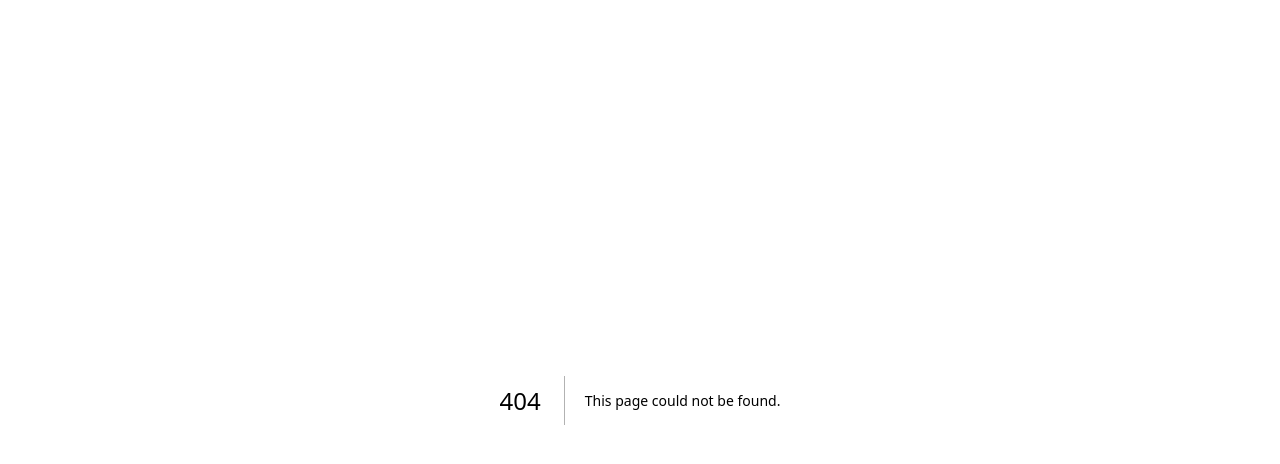
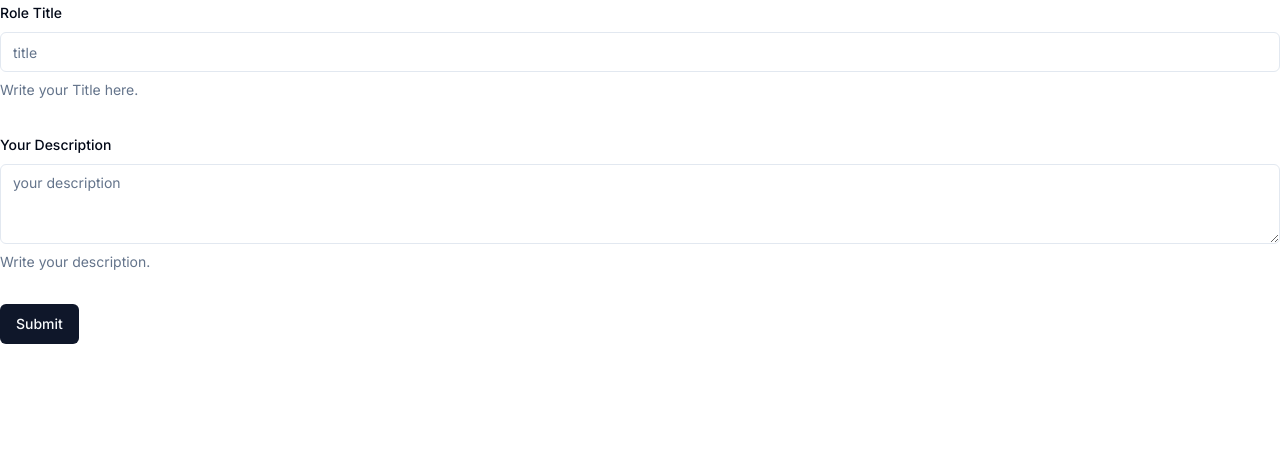
Before and after one commit to OmBharti999/creatorship, a Next.js app: page /creator in a window 1280 px wide. Before the commit this address had no page. Shown: the top 464 px of the page. Built offline with nearby package versions, Linux system fonts and the light colour scheme.

Commit message:
add creator business pages

```diff
--- /dev/null
+++ b/app/(main)/business-owner/page.tsx
@@ -0,0 +1,12 @@
+import { IdeaForm } from "@/components/shared/form";
+import React from "react";
+
+const BusinessOwner = () => {
+  return (
+    <div>
+      <IdeaForm />
+    </div>
+  );
+};
+
+export default BusinessOwner;
--- /dev/null
+++ b/app/(main)/creator/page.tsx
@@ -0,0 +1,12 @@
+import { IdeaForm } from "@/components/shared/form";
+import React from "react";
+
+const Creator = () => {
+  return (
+    <div>
+      <IdeaForm />
+    </div>
+  );
+};
+
+export default Creator;
--- a/app/page.tsx
+++ b/app/page.tsx
@@ -1,10 +1,19 @@
 import { Button } from "@/components/ui/button";
 import Image from "next/image";
+import Link from "next/link";
 
 export default function Home() {
   return (
-    <main className="flex min-h-screen flex-col items-center justify-between p-24">
-      <Button>Hello</Button>
+    <main className="flex min-h-screen flex-col items-center space-y-12 p-24">
+      <h2 className="text-4xl">Select Your Role</h2>
+      <div className="gap-5 flex ">
+        <Button asChild>
+          <Link href={`/creator`}>Creator</Link>
+        </Button>
+        <Button>
+          <Link href={`/business-owner`}>Business Owner</Link>
+        </Button>
+      </div>
     </main>
   );
 }
--- /dev/null
+++ b/components/shared/form/index.tsx
@@ -0,0 +1,78 @@
+"use client";
+
+import { zodResolver } from "@hookform/resolvers/zod";
+import { useForm } from "react-hook-form";
+import { z } from "zod";
+
+import { Button } from "@/components/ui/button";
+import {
+  Form,
+  FormControl,
+  FormDescription,
+  FormField,
+  FormItem,
+  FormLabel,
+  FormMessage,
+} from "@/components/ui/form";
+import { Input } from "@/components/ui/input";
+import { Textarea } from "@/components/ui/textarea";
+
+const formSchema = z.object({
+  title: z.string().min(2, {
+    message: "Title must be at least 2 characters.",
+  }),
+  description: z.string().min(7, {
+    message: "Password must be at least 120 characters.",
+  }),
+});
+
+export function IdeaForm() {
+  const form = useForm<z.infer<typeof formSchema>>({
+    resolver: zodResolver(formSchema),
+    defaultValues: {
+      title: "",
+      description: "",
+    },
+  });
+  function onSubmit(values: z.infer<typeof formSchema>) {
+    // Do something with the form values.
+    // ✅ This will be type-safe and validated.
+    console.log(values);
+  }
+
+  return (
+    <Form {...form}>
+      <form onSubmit={form.handleSubmit(onSubmit)} className="space-y-8">
+        <FormField
+          control={form.control}
+          name="title"
+          render={({ field }) => (
+            <FormItem>
+              <FormLabel>Role Title</FormLabel>
+              <FormControl>
+                <Input placeholder="title" {...field} />
+              </FormControl>
+              <FormDescription>Write your Title here.</FormDescription>
+              <FormMessage />
+            </FormItem>
+          )}
+        />
+        <FormField
+          control={form.control}
+          name="description"
+          render={({ field }) => (
+            <FormItem>
+              <FormLabel>Your Description</FormLabel>
+              <FormControl>
+                <Textarea placeholder="your description" {...field} />
+              </FormControl>
+              <FormDescription>Write your description.</FormDescription>
+              <FormMessage />
+            </FormItem>
+          )}
+        />
+        <Button type="submit">Submit</Button>
+      </form>
+    </Form>
+  );
+}
--- /dev/null
+++ b/components/ui/textarea.tsx
@@ -0,0 +1,24 @@
+import * as React from "react"
+
+import { cn } from "@/lib/utils"
+
+export interface TextareaProps
+  extends React.TextareaHTMLAttributes<HTMLTextAreaElement> {}
+
+const Textarea = React.forwardRef<HTMLTextAreaElement, TextareaProps>(
+  ({ className, ...props }, ref) => {
+    return (
+      <textarea
+        className={cn(
+          "flex min-h-[80px] w-full rounded-md border border-input bg-background px-3 py-2 text-sm ring-offset-background placeholder:text-muted-foreground focus-visible:outline-none focus-visible:ring-2 focus-visible:ring-ring focus-visible:ring-offset-2 disabled:cursor-not-allowed disabled:opacity-50",
+          className
+        )}
+        ref={ref}
+        {...props}
+      />
+    )
+  }
+)
+Textarea.displayName = "Textarea"
+
+export { Textarea }
```
